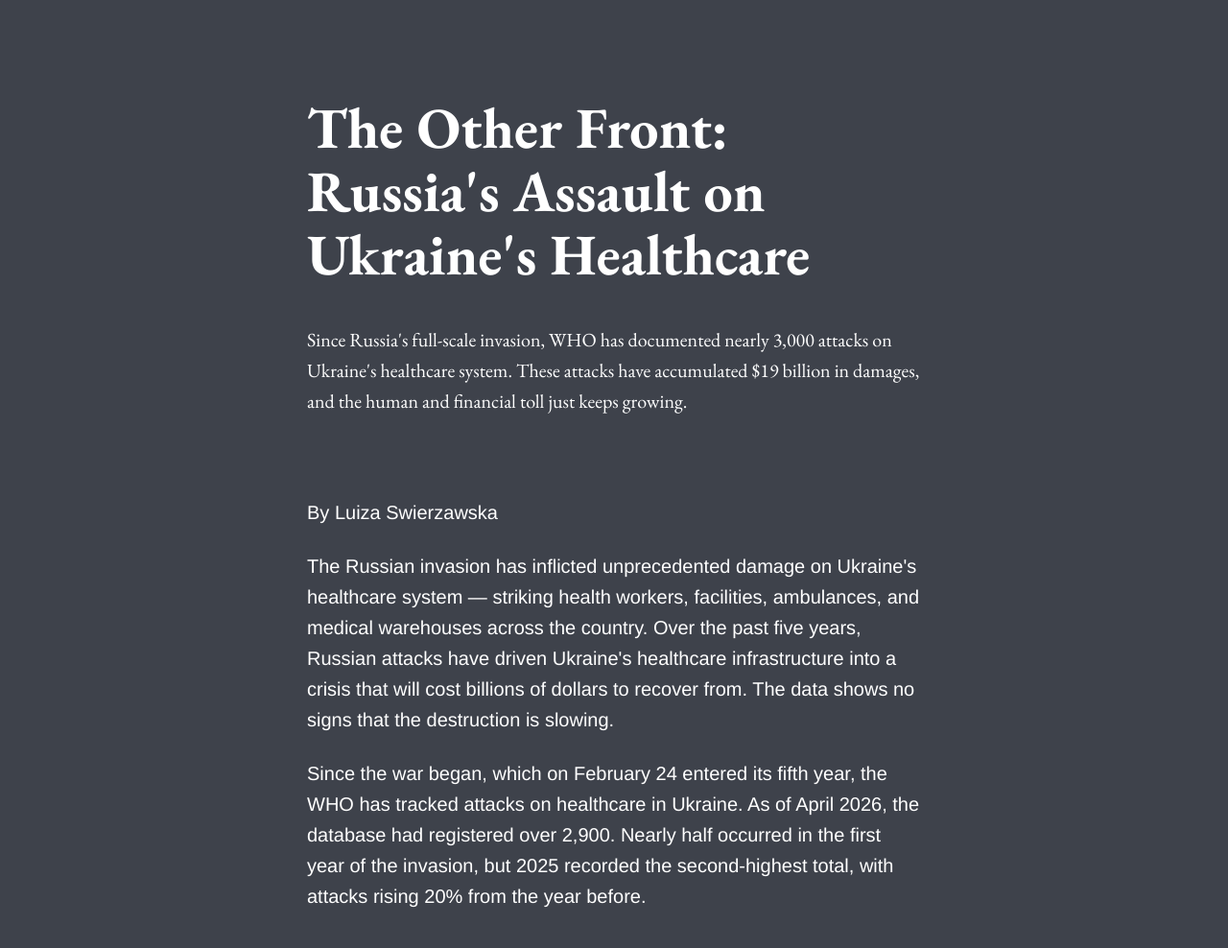
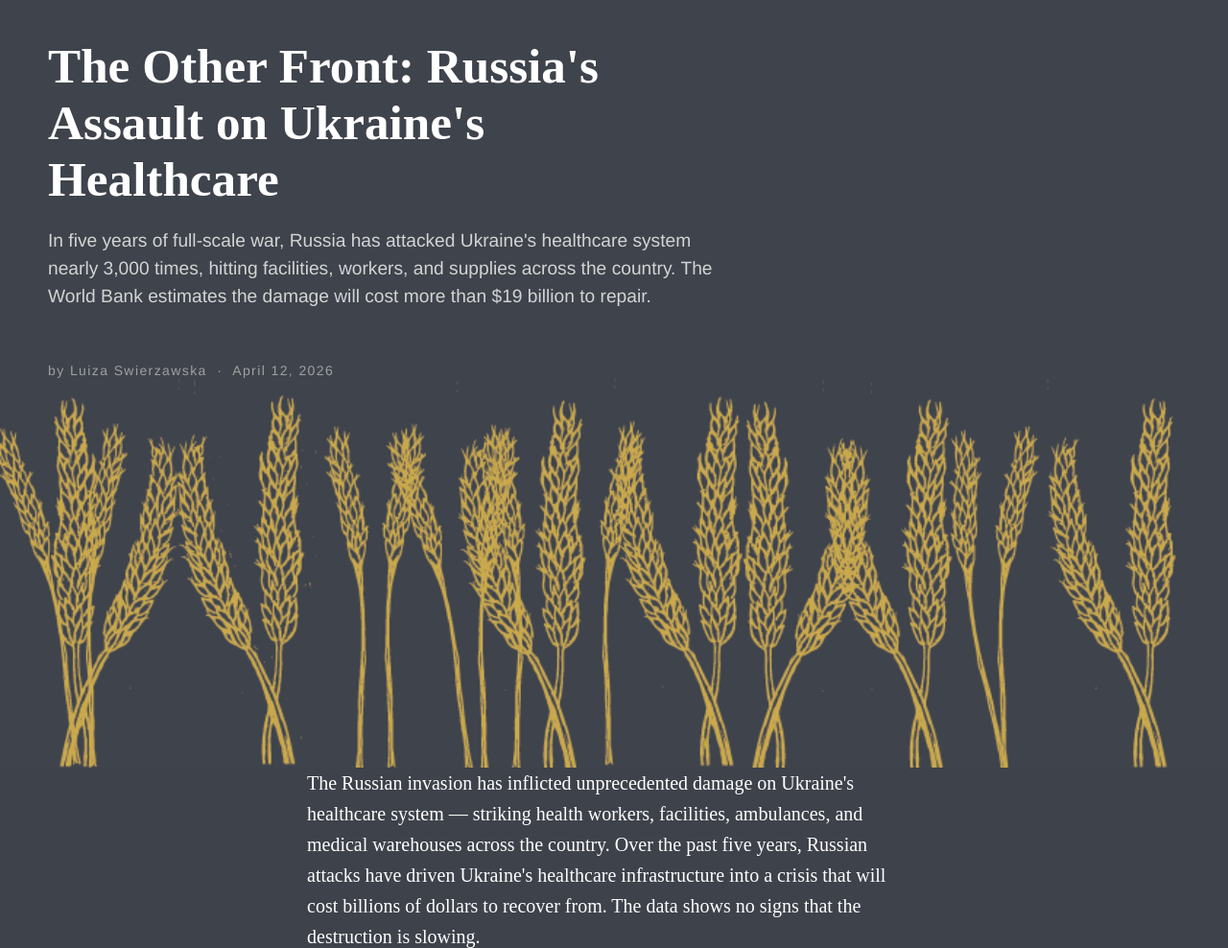
Before and after one commit to ljswierzawska/ukraine-attacks-on-healthcare, a plain HTML site: page index.html in a window 1280 px wide. Shown: the top 988 px of the page at 96% size. Drawn offline with nearby package versions, Linux system fonts and the light colour scheme; a script that the page names is missing.

Commit message:
Webpages fixes

```diff
--- a/index.html
+++ b/index.html
@@ -22,6 +22,67 @@
         .content {
             max-width: 640px;
             margin: auto;
+        }
+
+        .hero {
+            width: 100%;
+            height: 100vh;
+            position: relative;
+            overflow: hidden;
+        }
+
+        .hero-inner {
+            width: 100%;
+            height: 100%;
+            display: flex;
+            align-items: flex-start;
+            justify-content: flex-start;
+            box-sizing: border-box;
+        }
+
+        .hero-bg {
+            position: absolute;
+            inset: 0;
+            width: 100%;
+            height: 100%;
+            object-fit: cover;
+            object-position: center bottom;
+            display: block;
+        }
+
+        .hero-text {
+            position: relative;
+            z-index: 2;
+            text-align: left;
+            padding: 2em 2.5em;
+            max-width: 700px;
+        }
+
+        .hero-text h1 {
+            font-family: 'Times New Roman', Times, serif;
+            font-size: clamp(1.8em, 4vw, 3em);
+            font-weight: bold;
+            line-height: 1.15;
+            color: #ffffff;
+            margin: 0 0 0.4em 0;
+        }
+
+        .hero-text .subhead {
+            font-family: Helvetica, Arial, sans-serif;
+            font-size: clamp(0.85em, 1.5vw, 1em);
+            color: #d4d4d4;
+            line-height: 1.5;
+            margin: 0;
+            max-width: 700px;
+        }
+
+        .byline-date {
+            font-family: Helvetica, Arial, sans-serif;
+            font-size: 0.7em;
+            letter-spacing: 0.1em;
+            color: #a0a0a0;
+            margin-top: 2em;
+            margin-bottom: 2em;
         }
 
         .header {
@@ -53,16 +114,6 @@
         }
 
 
-        h1 {
-            font-family: 'EB Garamond', serif;
-            font-weight: bold;
-            font-size: 3em;
-            line-height: 1.1;
-        }
-
-        .subhead {
-            font-family: 'EB Garamond', serif;
-        }
 
         body {
             font-family: Helvetica, Arial, sans-serif;
@@ -77,10 +128,12 @@
         }
 
         p {
+            font-family: 'Times New Roman', Times, serif;
             line-height: 1.6;
             margin: 0;
             padding-bottom: 1.2em;
         }
+
 
         .full-width figure {
             text-align: center;
@@ -120,14 +173,18 @@
 </head>
 
 <body>
+    <div class="hero">
+        <div class="hero-inner">
+            <img class="hero-bg" src="wheat_stocks.png" alt="Wheat stalks illustration">
+            <div class="hero-text">
+                <h1>The Other Front: Russia's Assault on Ukraine's Healthcare</h1>
+                <p class="subhead">In five years of full-scale war, Russia has attacked Ukraine's healthcare system nearly 3,000 times, hitting facilities, workers, and supplies across the country. The World Bank estimates the damage will cost more than $19 billion to repair.</p>
+                <p class="byline-date">by Luiza Swierzawska &nbsp;&middot;&nbsp; April 12, 2026</p>
+            </div>
+        </div>
+    </div>
+
     <div class="content">
-        <div class="header">
-            <h1>The Other Front: Russia's Assault on Ukraine's Healthcare</h1>
-            <p class="subhead">Since Russia's full-scale invasion, WHO has documented nearly 3,000 attacks on Ukraine's healthcare system. These attacks have accumulated $19 billion in damages, and the human and financial toll just keeps growing.</p>
-        </div>
-        <div class="byline">
-            <p>By Luiza Swierzawska</p>
-        </div>
         <p>The Russian invasion has inflicted unprecedented damage on Ukraine's healthcare system — striking health workers, facilities, ambulances, and medical warehouses across the country. Over the past five years, Russian attacks have driven Ukraine's healthcare infrastructure into a crisis that will cost billions of dollars to recover from. The data shows no signs that the destruction is slowing.</p>
         <p>Since the war began, which on February 24 entered its fifth year, the WHO has tracked attacks on healthcare in Ukraine. As of April 2026, the database had registered over 2,900. Nearly half occurred in the first year of the invasion, but 2025 recorded the second-highest total, with attacks rising 20% from the year before.</p>
     </div>
@@ -826,37 +883,37 @@
             <div class="step" id="c2-step-intro" style="min-height: 1px;"></div>
             <div class="step" id="c2-step-heavy">
                 <div>
-                    <p><strong>Violence with heavy weapons — <span class="stat">2,655</span></strong></p>
+                    <p><strong>Violence with heavy weapons</strong></p>
                     <p>Violence with heavy weapons — including firearms, tanks, missiles, bombs, and mortars — is the most frequently recorded category. Documented <span class="stat">2,655</span> times since the start of the war, the figure points to healthcare attacks being rarely isolated incidents but part of broader military operations.</p>
                 </div>
             </div>
             <div class="step" id="c2-step-removal">
                 <div>
-                    <p><strong>Removal of health care assets — <span class="stat">225</span></strong></p>
+                    <p><strong>Removal of health care assets</strong></p>
                     <p>In <span class="stat">225</span> cases, the target was the removal of healthcare assets — including transport, supplies, and materials. In one documented case, the <a href="https://phr.org/our-work/resources/russias-assault-on-ukraines-health-care-system/">Mariupol City Council</a> reported that around <span class="stat">60</span> ventilators had been stolen from city hospitals, equipment that was critical at the height of the Covid pandemic.</p>
                 </div>
             </div>
             <div class="step" id="c2-step-militarization">
                 <div>
-                    <p><strong>Militarization of a health care asset — <span class="stat">103</span></strong></p>
+                    <p><strong>Militarization of a health care asset</strong></p>
                     <p>In <span class="stat">103</span> cases, WHO recorded militarization of a healthcare asset — when military forces use a medical facility for non-medical purposes, such as a command post, barracks, or weapons storage site. Under international humanitarian law, this strips the facility of its protected status.</p>
                 </div>
             </div>
             <div class="step" id="c2-step-individual">
                 <div>
-                    <p><strong>Violence with individual weapons — <span class="stat">70</span></strong></p>
+                    <p><strong>Violence with individual weapons</strong></p>
                     <p>Violence with individual weapons, recorded <span class="stat">70</span> times, involves the use of knives, bricks, clubs, guns, grenades, and improvised explosive devices (IEDs).</p>
                 </div>
             </div>
             <div class="step" id="c2-step-psychological">
                 <div>
-                    <p><strong>Psychological violence, threat of violence, intimidation — <span class="stat">60</span></strong></p>
+                    <p><strong>Psychological violence, threat of violence, intimidation</strong></p>
                     <p>WHO recorded <span class="stat">60</span> cases of psychological violence, threats, and intimidation directed at healthcare workers or patients.</p>
                 </div>
             </div>
             <div class="step" id="c2-step-obstruction">
                 <div>
-                    <p><strong>Obstruction to health care delivery — <span class="stat">56</span></strong></p>
+                    <p><strong>Obstruction to health care delivery</strong></p>
                     <p>In <span class="stat">56</span> cases, attacks were classified as obstruction of healthcare delivery — a category that can take physical, administrative, or legal forms.</p>
                 </div>
             </div>
@@ -876,17 +933,12 @@
         <div class="steps-container">
             <div class="step photo-step" id="photo-step-one">
                 <div class="photo-text-box">
-                    <p>TEXT PLACEHOLDER 1</p>
+                    <p>Those living in the rural areas are the most impacted. Fuel shortages and damaged roads only worsen the access to remaining public health services.</p>
                 </div>
             </div>
             <div class="step photo-step" id="photo-step-two">
                 <div class="photo-text-box">
-                    <p>TEXT PLACEHOLDER 2</p>
-                </div>
-            </div>
-            <div class="step photo-step" id="photo-step-three">
-                <div class="photo-text-box">
-                    <p>TEXT PLACEHOLDER 3</p>
+                    <p>Now Ukrainians are living with the aftermath of the coldest winters the country has seen in over a decade.</p>
                 </div>
             </div>
         </div>
@@ -1163,6 +1215,28 @@
             window.addEventListener("resize", scroller2.resize);
         })();
     </script>
+
+    <script>
+        (function () {
+            const heroText = document.querySelector('.hero-text');
+            const heroBg = document.querySelector('.hero-bg');
+            const heroHeight = document.querySelector('.hero').offsetHeight;
+
+            function onScroll() {
+                const scrollY = window.scrollY;
+                const progress = Math.min(scrollY / heroHeight, 1);
+
+                // text: fade out and drift upward
+                heroText.style.opacity = 1 - progress * 1.8;
+                heroText.style.transform = `translateY(${-scrollY * 0.25}px)`;
+
+                // image: move up at half speed (parallax)
+                heroBg.style.transform = `translateY(${scrollY * 0.4}px)`;
+            }
+
+            window.addEventListener('scroll', onScroll, { passive: true });
+        })();
+    </script>
 </body>
 
 </html>
```
Also changed, not shown: wheat_stocks.png (added), wheat_stocks.svg (added), 1 other file.
